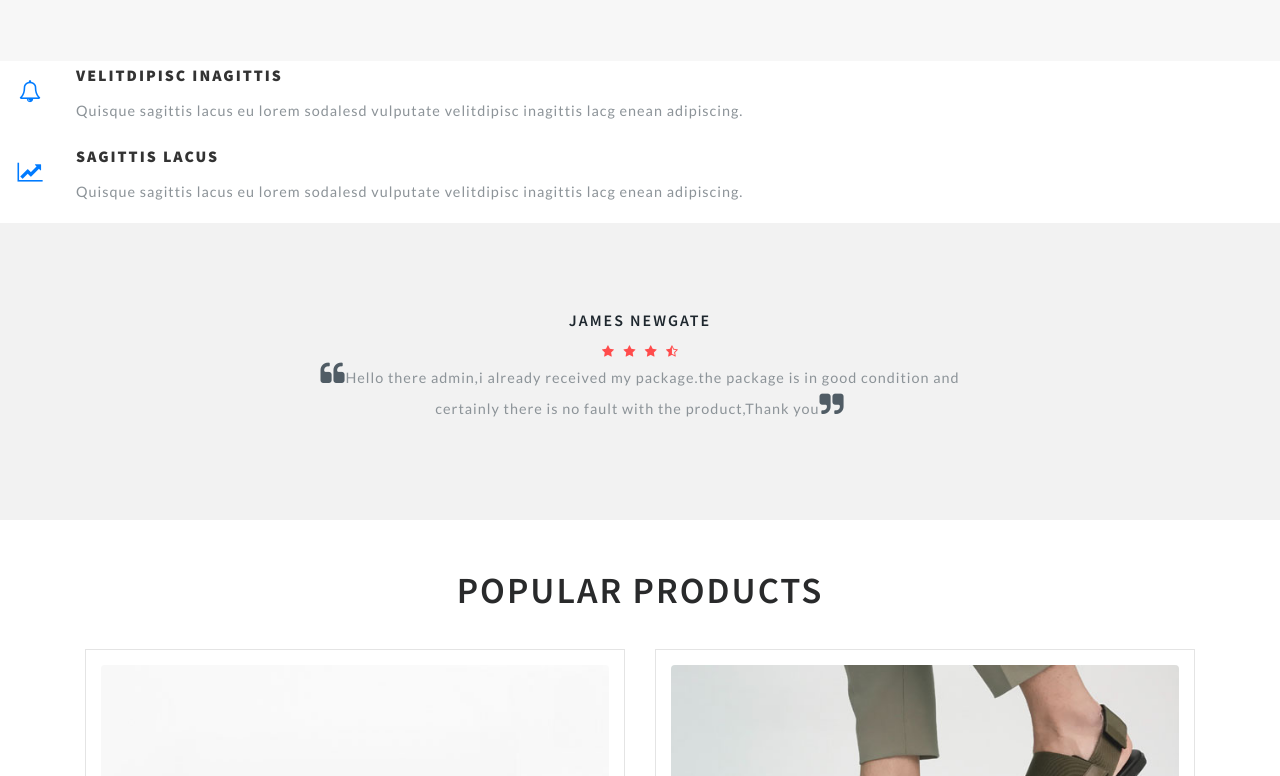
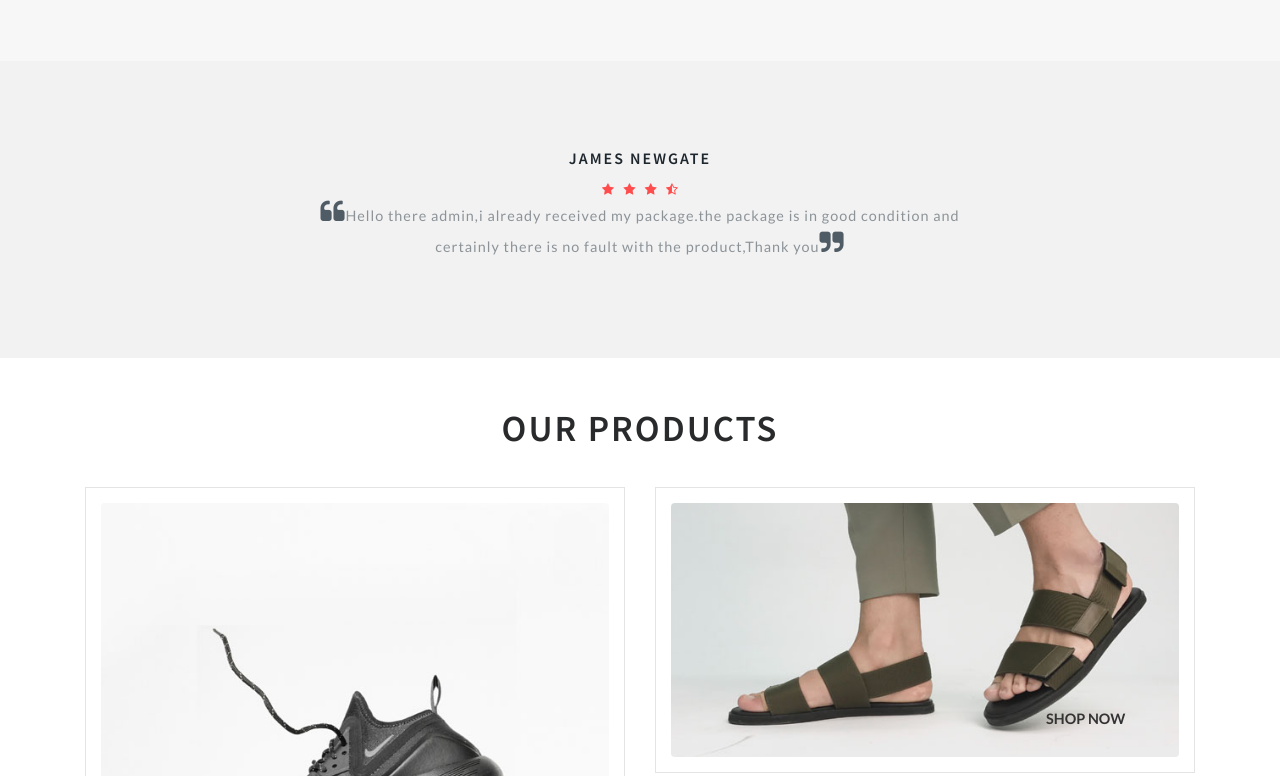
Before and after one commit to yusufgoh/Tugas-Expo, a plain HTML site: page web/about.html in a window 1280 px wide. Shown: the part 1680-2456 px from the top of the page. Drawn offline with Linux system fonts and the light colour scheme.

Commit message:
Update about.html
About html

```diff
--- a/web/about.html
+++ b/web/about.html
@@ -50,7 +50,7 @@ License URL: http://creativecommons.org/licenses/by/3.0/
                 <!-- nav -->
                 <nav class="py-4">
                     <div id="logo">
-                        <h1> <a href="index.html"> Tech<span style="color:orange;">nica</span></a></h1>
+                        <h1> <a href="index.html"> Technica</span></a></h1>
                     </div>
 
                     <label for="drop" class="toggle">Menu</label>
@@ -162,41 +162,6 @@ License URL: http://creativecommons.org/licenses/by/3.0/
     </section>
 
 
-                    <div class="d-flex services-box ser-midd">
-                        <div class="icon">
-                            <span class="fa fa-bell-o"></span>
-                        </div>
-                        <!-- .Icon ends here -->
-                        <div class="service-content">
-                            <h4>Velitdipisc Inagittis</h4>
-                            <p class="serp">
-                                Quisque sagittis lacus eu lorem sodalesd vulputate velitdipisc inagittis lacg enean adipiscing.
-                            </p>
-                        </div>
-                        <!-- .Service-content ends here -->
-                    </div>
-                    <!-- .Services-box ends here -->
-                    <!-- .Services-box ends here -->
-
-                    <div class="d-flex services-box bx-4">
-                        <div class="icon">
-                            <span class="fa fa-line-chart"></span>
-                        </div>
-                        <!-- .Icon ends here -->
-                        <div class="service-content">
-                            <h4>Sagittis Lacus</h4>
-                            <p class="serp">
-                                Quisque sagittis lacus eu lorem sodalesd vulputate velitdipisc inagittis lacg enean adipiscing.
-                            </p>
-                        </div>
-                        <!-- .Service-content ends here -->
-                    </div>
-                    <!-- .Services-box ends here -->
-                </div>
-            </div>
-        </div>
-    </section>
-    <!-- //stats -->
     <!--/testimonials-->
     <section class="testimonials py-5">
         <div class="container">
@@ -234,7 +199,7 @@ License URL: http://creativecommons.org/licenses/by/3.0/
     <!--/ab -->
     <section class="about py-5">
         <div class="container pb-lg-3">
-            <h3 class="tittle text-center">Popular Products</h3>
+            <h3 class="tittle text-center">Our Products</h3>
             <div class="row">
                 <div class="col-md-6 latest-left">
                     <div class="product-shoe-info shoe text-center">
```
